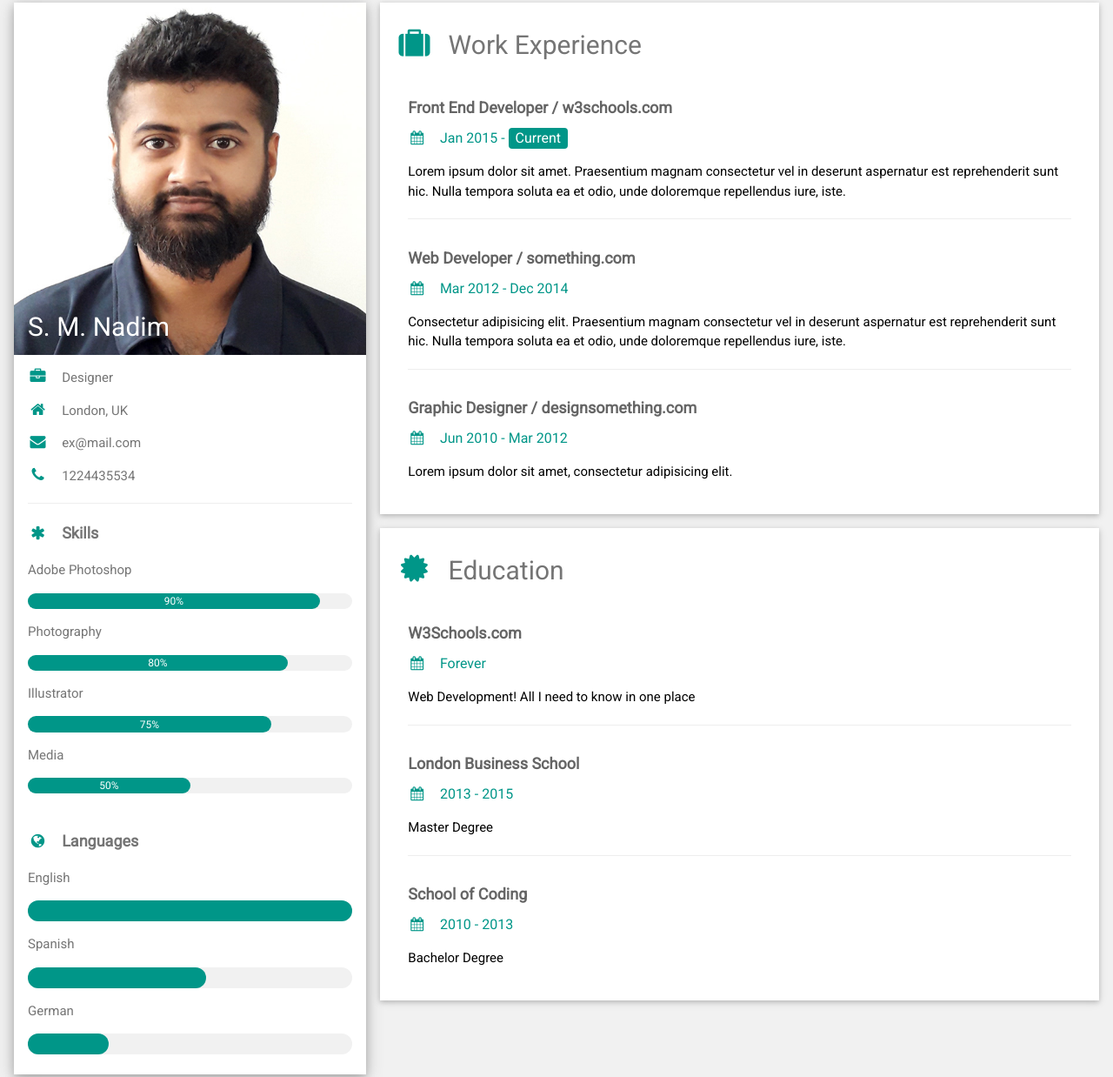
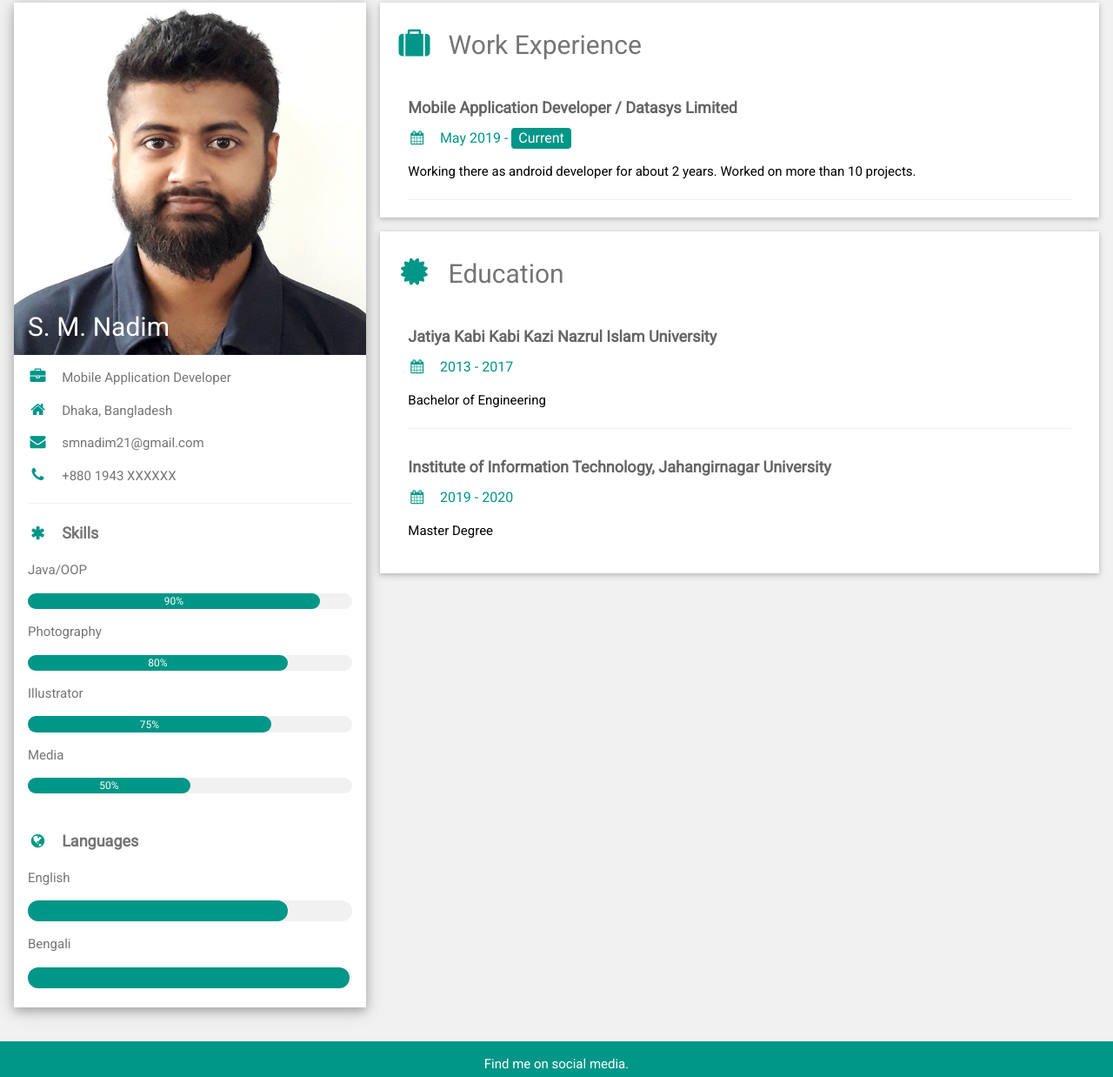
Before and after one commit to smnadim21/smnadim21, a plain HTML site: page index.html in a window 1280 px wide. Shown: the part 13-1251 px from the top of the page at 87% size. Drawn offline with nearby package versions, Linux system fonts and the light colour scheme.

Commit message:
by smnadim21

```diff
--- a/index.html
+++ b/index.html
@@ -22,20 +22,20 @@
 
             <div class="w3-white w3-text-grey w3-card-4">
                 <div class="w3-display-container">
-                    <img src="/w3images/avatar_hat.jpg" style="width:100%" alt="Avatar">
+                    <img src="w3images/avatar_hat.jpg" style="width:100%" alt="Avatar">
                     <div class="w3-display-bottomleft w3-container w3-text-white">
                         <h2>S. M. Nadim</h2>
                     </div>
                 </div>
                 <div class="w3-container">
-                    <p><i class="fa fa-briefcase fa-fw w3-margin-right w3-large w3-text-teal"></i>Designer</p>
-                    <p><i class="fa fa-home fa-fw w3-margin-right w3-large w3-text-teal"></i>London, UK</p>
-                    <p><i class="fa fa-envelope fa-fw w3-margin-right w3-large w3-text-teal"></i>ex@mail.com</p>
-                    <p><i class="fa fa-phone fa-fw w3-margin-right w3-large w3-text-teal"></i>1224435534</p>
+                    <p><i class="fa fa-briefcase fa-fw w3-margin-right w3-large w3-text-teal"></i>Mobile Application Developer</p>
+                    <p><i class="fa fa-home fa-fw w3-margin-right w3-large w3-text-teal"></i>Dhaka, Bangladesh</p>
+                    <p><i class="fa fa-envelope fa-fw w3-margin-right w3-large w3-text-teal"></i>smnadim21@gmail.com</p>
+                    <p><i class="fa fa-phone fa-fw w3-margin-right w3-large w3-text-teal"></i>+880 1943 XXXXXX</p>
                     <hr>
 
                     <p class="w3-large"><b><i class="fa fa-asterisk fa-fw w3-margin-right w3-text-teal"></i>Skills</b></p>
-                    <p>Adobe Photoshop</p>
+                    <p>Java/OOP</p>
                     <div class="w3-light-grey w3-round-xlarge w3-small">
                         <div class="w3-container w3-center w3-round-xlarge w3-teal" style="width:90%">90%</div>
                     </div>
@@ -58,16 +58,16 @@
                     <p class="w3-large w3-text-theme"><b><i class="fa fa-globe fa-fw w3-margin-right w3-text-teal"></i>Languages</b></p>
                     <p>English</p>
                     <div class="w3-light-grey w3-round-xlarge">
-                        <div class="w3-round-xlarge w3-teal" style="height:24px;width:100%"></div>
+                        <div class="w3-round-xlarge w3-teal" style="height:24px;width:80%"></div>
                     </div>
-                    <p>Spanish</p>
+                    <p>Bengali</p>
                     <div class="w3-light-grey w3-round-xlarge">
-                        <div class="w3-round-xlarge w3-teal" style="height:24px;width:55%"></div>
+                        <div class="w3-round-xlarge w3-teal" style="height:24px;width:99%"></div>
                     </div>
-                    <p>German</p>
+                 <!--   <p>German</p>
                     <div class="w3-light-grey w3-round-xlarge">
                         <div class="w3-round-xlarge w3-teal" style="height:24px;width:25%"></div>
-                    </div>
+                    </div> -->
                     <br>
                 </div>
             </div><br>
@@ -81,12 +81,12 @@
             <div class="w3-container w3-card w3-white w3-margin-bottom">
                 <h2 class="w3-text-grey w3-padding-16"><i class="fa fa-suitcase fa-fw w3-margin-right w3-xxlarge w3-text-teal"></i>Work Experience</h2>
                 <div class="w3-container">
-                    <h5 class="w3-opacity"><b>Front End Developer / w3schools.com</b></h5>
-                    <h6 class="w3-text-teal"><i class="fa fa-calendar fa-fw w3-margin-right"></i>Jan 2015 - <span class="w3-tag w3-teal w3-round">Current</span></h6>
-                    <p>Lorem ipsum dolor sit amet. Praesentium magnam consectetur vel in deserunt aspernatur est reprehenderit sunt hic. Nulla tempora soluta ea et odio, unde doloremque repellendus iure, iste.</p>
+                    <h5 class="w3-opacity"><b>Mobile Application Developer / Datasys Limited</b></h5>
+                    <h6 class="w3-text-teal"><i class="fa fa-calendar fa-fw w3-margin-right"></i>May 2019 - <span class="w3-tag w3-teal w3-round">Current</span></h6>
+                    <p>Working there as android developer for about 2 years. Worked on more than 10 projects.</p>
                     <hr>
                 </div>
-                <div class="w3-container">
+            <!--    <div class="w3-container">
                     <h5 class="w3-opacity"><b>Web Developer / something.com</b></h5>
                     <h6 class="w3-text-teal"><i class="fa fa-calendar fa-fw w3-margin-right"></i>Mar 2012 - Dec 2014</h6>
                     <p>Consectetur adipisicing elit. Praesentium magnam consectetur vel in deserunt aspernatur est reprehenderit sunt hic. Nulla tempora soluta ea et odio, unde doloremque repellendus iure, iste.</p>
@@ -96,27 +96,27 @@
                     <h5 class="w3-opacity"><b>Graphic Designer / designsomething.com</b></h5>
                     <h6 class="w3-text-teal"><i class="fa fa-calendar fa-fw w3-margin-right"></i>Jun 2010 - Mar 2012</h6>
                     <p>Lorem ipsum dolor sit amet, consectetur adipisicing elit. </p><br>
-                </div>
+                </div> -->
             </div>
 
             <div class="w3-container w3-card w3-white">
                 <h2 class="w3-text-grey w3-padding-16"><i class="fa fa-certificate fa-fw w3-margin-right w3-xxlarge w3-text-teal"></i>Education</h2>
-                <div class="w3-container">
+              <!--  <div class="w3-container">
                     <h5 class="w3-opacity"><b>W3Schools.com</b></h5>
                     <h6 class="w3-text-teal"><i class="fa fa-calendar fa-fw w3-margin-right"></i>Forever</h6>
                     <p>Web Development! All I need to know in one place</p>
                     <hr>
-                </div>
+                </div> -->
                 <div class="w3-container">
-                    <h5 class="w3-opacity"><b>London Business School</b></h5>
-                    <h6 class="w3-text-teal"><i class="fa fa-calendar fa-fw w3-margin-right"></i>2013 - 2015</h6>
-                    <p>Master Degree</p>
+                    <h5 class="w3-opacity"><b>Jatiya Kabi Kabi Kazi Nazrul Islam University</b></h5>
+                    <h6 class="w3-text-teal"><i class="fa fa-calendar fa-fw w3-margin-right"></i>2013 - 2017</h6>
+                    <p>Bachelor of Engineering</p>
                     <hr>
                 </div>
                 <div class="w3-container">
-                    <h5 class="w3-opacity"><b>School of Coding</b></h5>
-                    <h6 class="w3-text-teal"><i class="fa fa-calendar fa-fw w3-margin-right"></i>2010 - 2013</h6>
-                    <p>Bachelor Degree</p><br>
+                    <h5 class="w3-opacity"><b>Institute of Information Technology, Jahangirnagar University</b></h5>
+                    <h6 class="w3-text-teal"><i class="fa fa-calendar fa-fw w3-margin-right"></i>2019 - 2020</h6>
+                    <p>Master Degree</p><br>
                 </div>
             </div>
 
```
